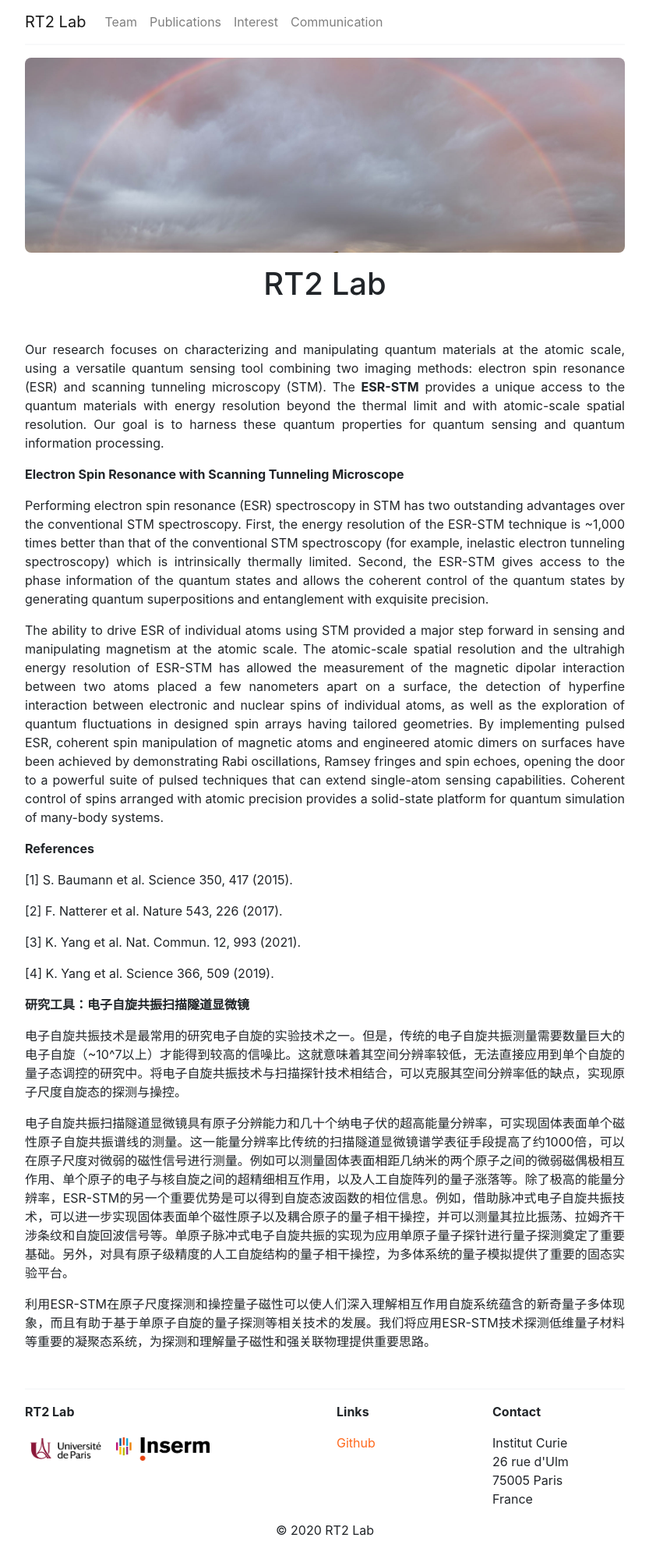
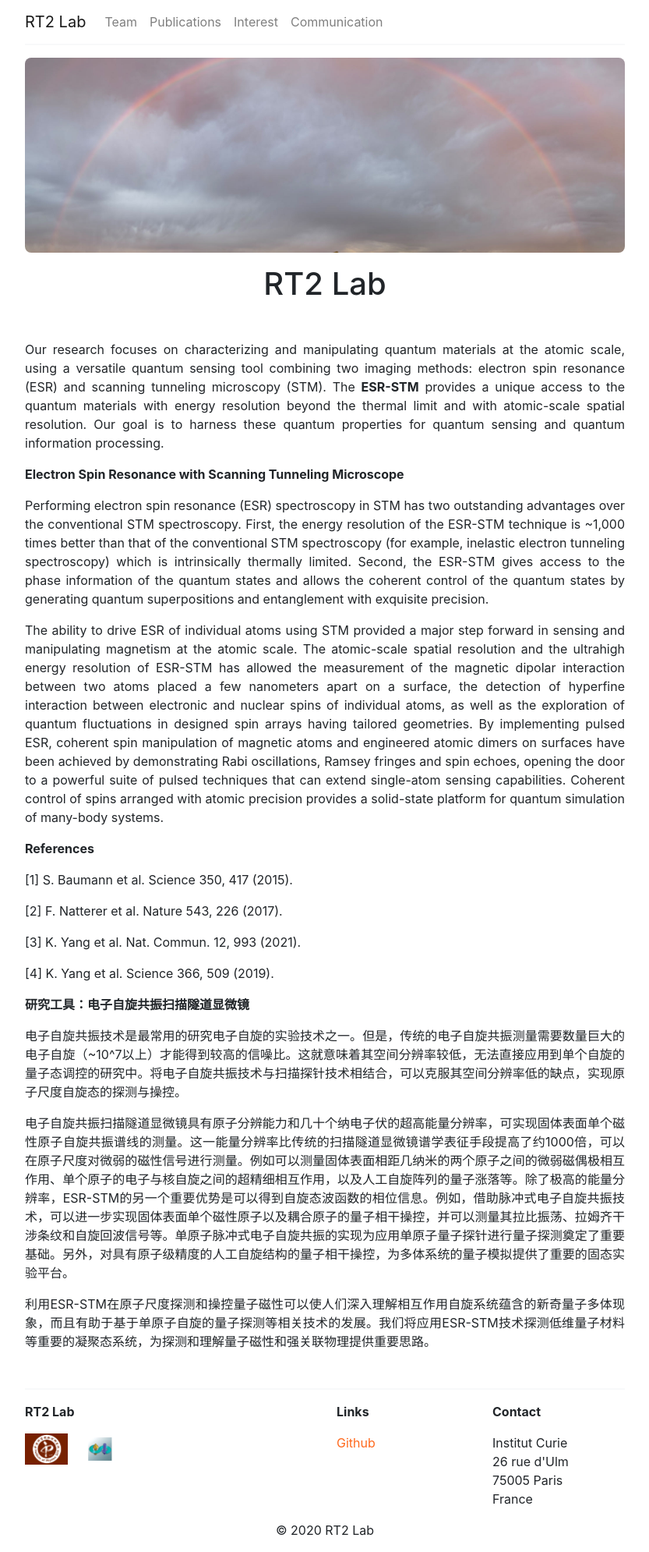
Before and after one commit to ZoomWuun/Q03i, a Jekyll site: the page built from _pages/home.md, in a window 1280 px wide. Shown: the whole page at 78% size, without its empty margins (223-1056 px from the left). Built offline with Jekyll 4.4.1, drawn with Linux system fonts in a browser that asks for light colours.

Commit message:
Add files via upload

```diff
--- a/_includes/footer.html
+++ b/_includes/footer.html
@@ -13,14 +13,14 @@
 					</li> -->
 
 					<li class="list-inline-item">
-						<a href="https://u-paris.fr/en/498-2/">
-							<img class="img-fluid" src="/assets/images/universite-paris.png" style="max-height: 40px;">
+						<a href="https://www.iop.cas.cn/">
+							<img class="img-fluid" src="/assets/images/CAS.png" style="max-height: 40px;">
 						</a>
 					</li>
 
 					<li class="list-inline-item">
-						<a href="https://www.inserm.fr/">
-							<img class="img-fluid" src="/assets/images/inserm.png" style="max-height: 30px;">
+						<a href="https://ssqic.iphy.ac.cn/">
+							<img class="img-fluid" src="/assets/images/Q03.png" style="max-height: 30px;">
 						</a>
 					</li>
 				</ul>
@@ -30,7 +30,7 @@
 			<div class="col-sm-3">
 				<p class="font-weight-bold">Links</p>
 				<ul class="list-unstyled">
-					<li><a href="https://github.com/rt2lab">Github</a></li>
+					<li><a href="https://github.com/ZoomWuun/ZoomWuun.github.io">Github</a></li>
 				</ul>
 			</div>
 
```
